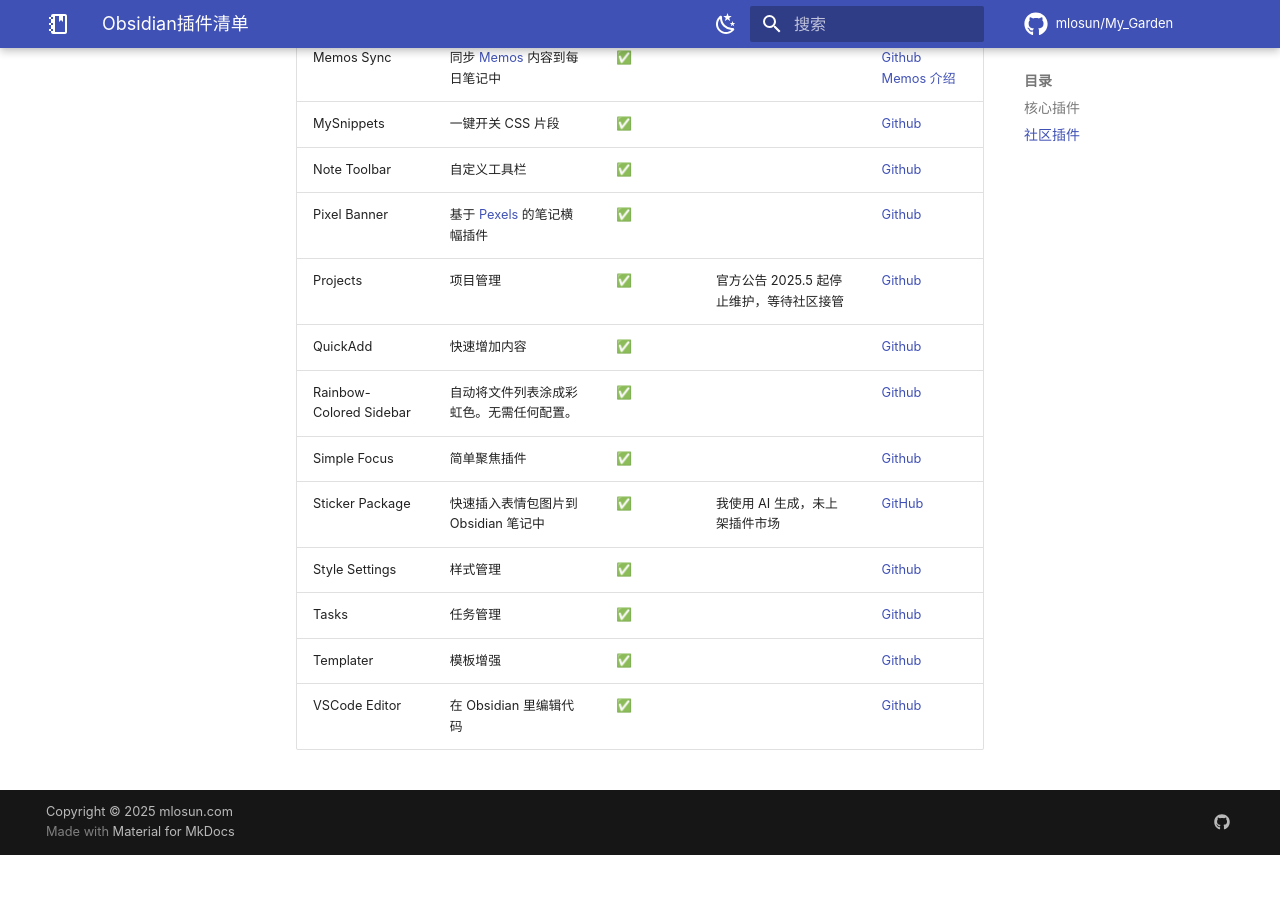
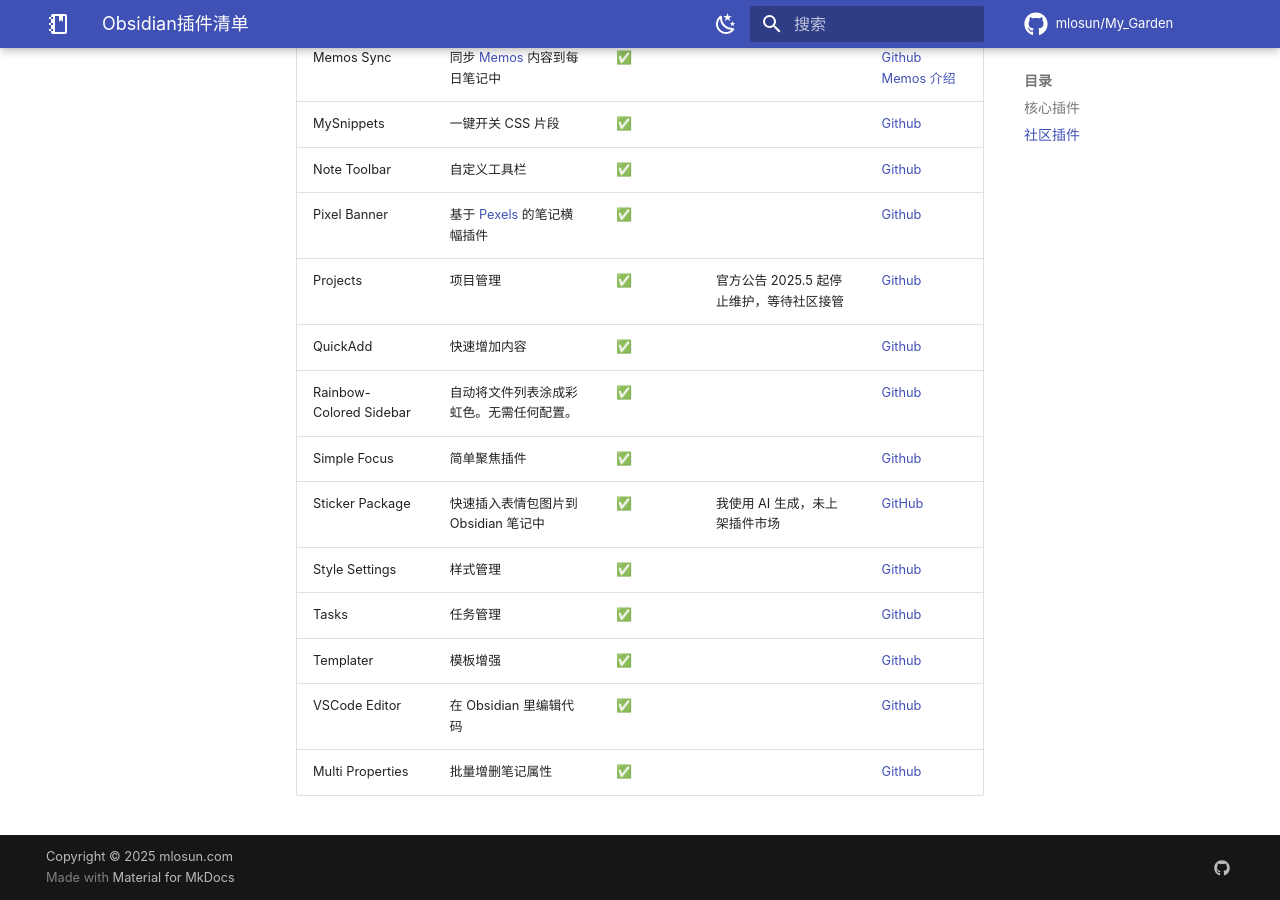
Before and after one commit to mlosun/My_Garden, an MkDocs documentation site: the page built from docs/obsidian/Obsidian插件清单.md, in a window 1280 px wide and 900 px high, scrolled down 3093 px. Built offline with MkDocs 1.6.1 and Material for MkDocs 9.7.7, drawn with Linux system fonts in a browser that asks for light colours; comment, search, counter and statistics services are not loaded; before the commit the page ends 3948 px from its top, so only the background shows below that; some of the changed lines change nothing that is shown.

Commit message:
PUBLISHER #65
* PUSH NOTE : Obsidian插件清单.md

* PUSH NOTE : Auto Link Title.md

* PUSH NOTE : BRAT.md

* PUSH NOTE : File Explorer Note Count.md

* PUSH NOTE : Memos - 开源自托管轻量笔记.md

```diff
--- a/docs/obsidian/Obsidian插件清单.md
+++ b/docs/obsidian/Obsidian插件清单.md
@@ -1,6 +1,6 @@
 ---
 created: 2024-12-01
-updated: 2025-06-05
+updated: 2025-06-09
 share: true
 title: Obsidian插件清单
 ---
@@ -82,3 +82,4 @@
 | Tasks                    | 任务管理                                               | ✅   |                          | [Github](https://github.com/obsidian-tasks-group/obsidian-tasks)                                |
 | Templater                | 模板增强                                               | ✅   |                          | [Github](https://github.com/SilentVoid13/Templater)                                             |
 | VSCode Editor            | 在 Obsidian 里编辑代码                                   | ✅   |                          | [Github](https://github.com/sunxvming/obsidian-vscode-editor)                                   |
+| Multi Properties         | 批量增删笔记属性                                           | ✅   |                          | [Github](https://github.com/technohiker/obsidian-multi-properties)                              |
```
